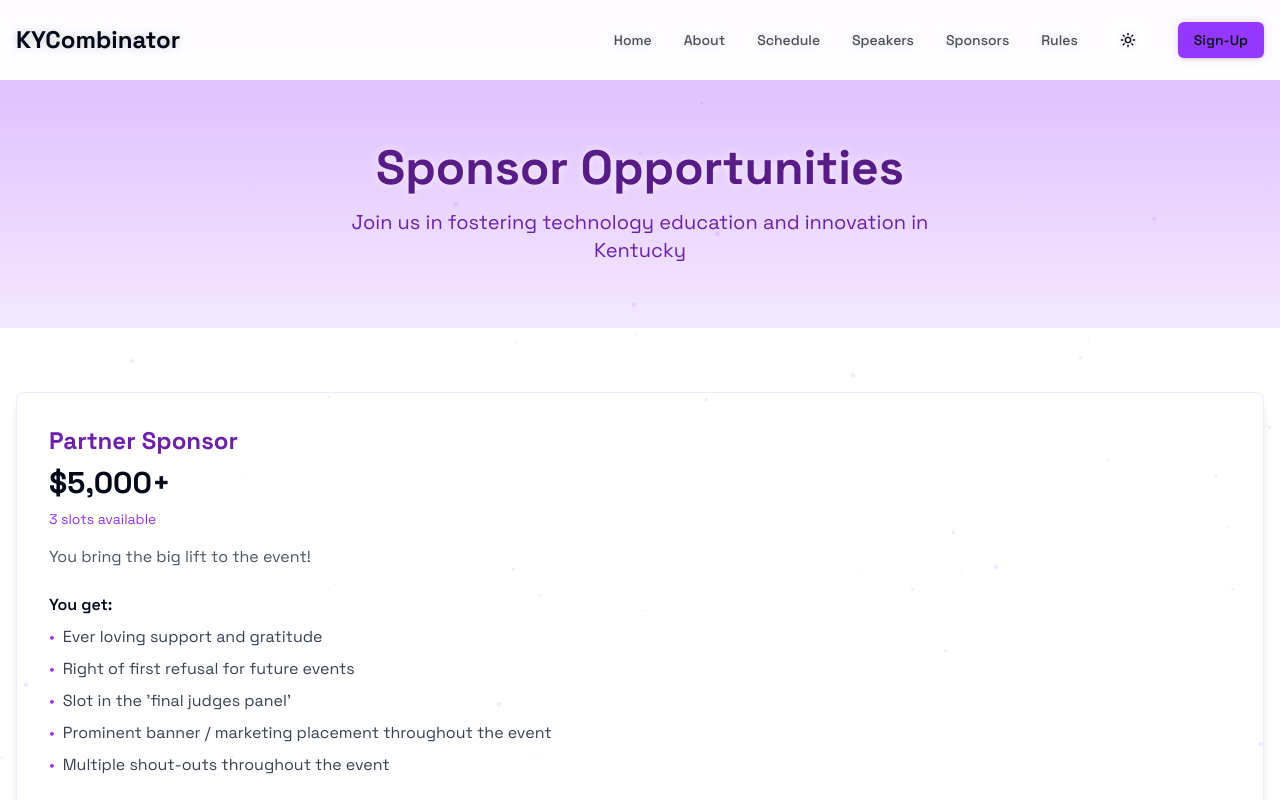
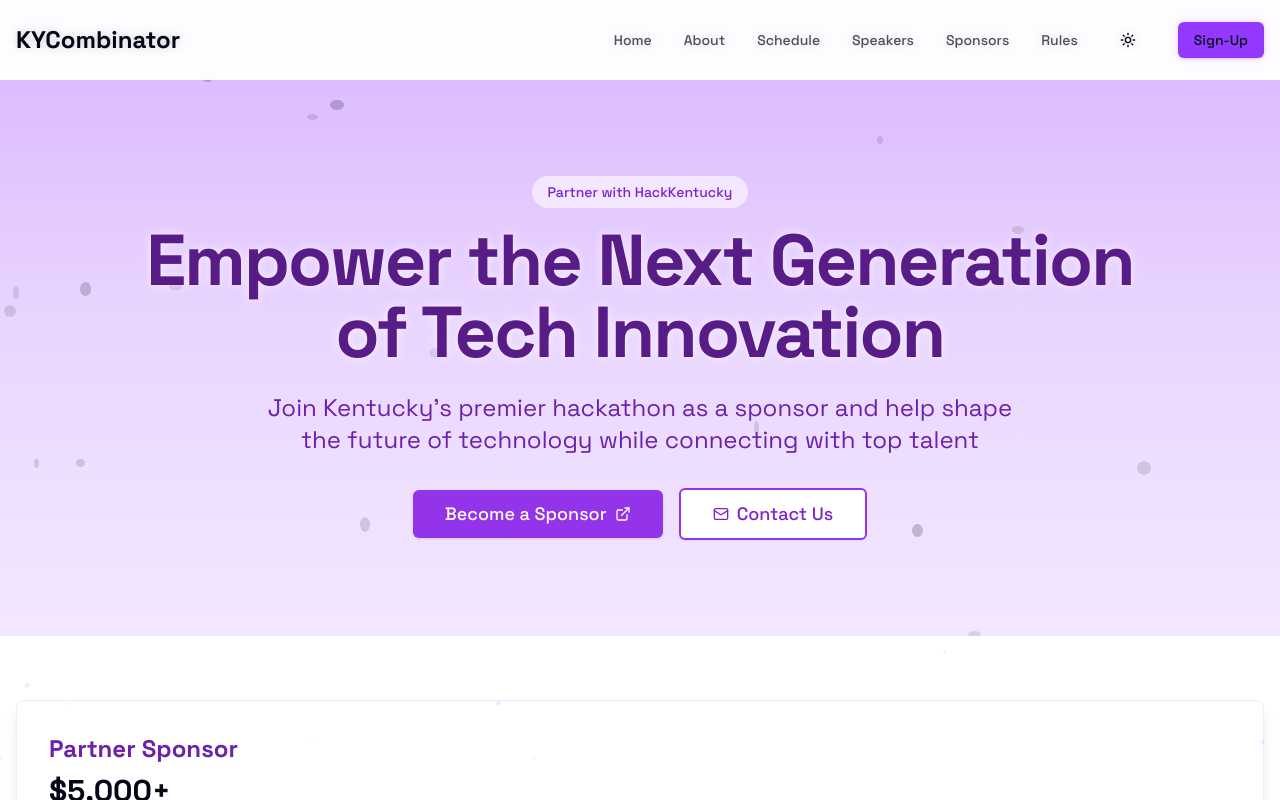
Before and after one commit to zaidbul/hackkentucky, a Next.js app: page /sponsor-opportunities in a window 1280 px wide. Shown: the top 800 px of the page. Built offline with nearby package versions, Linux system fonts and the light colour scheme.

Commit message:
add new sponsor opportunities page

```diff
--- a/src/app/sponsor-opportunities/page.tsx
+++ b/src/app/sponsor-opportunities/page.tsx
@@ -8,14 +8,60 @@ export default function SponsorOpportunities() {
   return (
     <main className="min-h-screen">
       <SiteHeader />
-      <div className="pt-20 bg-gradient-to-b from-purple-300 to-purple-100 dark:from-purple-700 dark:to-purple-900">
-        <div className="container mx-auto px-4 py-16 text-center">
-          <h1 className="text-4xl md:text-5xl font-bold mb-4 text-purple-900 dark:text-white glow">
-            Sponsor Opportunities
+      <div className="relative pt-20 bg-gradient-to-b from-purple-300 via-purple-200 to-purple-100 dark:from-purple-700 dark:via-purple-800 dark:to-purple-900 overflow-hidden">
+        {/* Animated background elements */}
+        <div className="absolute inset-0 opacity-20">
+          {[...Array(20)].map((_, i) => (
+            <div
+              key={i}
+              className="absolute animate-pulse"
+              style={{
+                left: `${Math.random() * 100}%`,
+                top: `${Math.random() * 100}%`,
+                width: `${Math.random() * 10 + 5}px`,
+                height: `${Math.random() * 10 + 5}px`,
+                backgroundColor: 'currentColor',
+                borderRadius: '50%',
+                animationDelay: `${Math.random() * 2}s`,
+                animationDuration: `${Math.random() * 3 + 2}s`
+              }}
+            />
+          ))}
+        </div>
+
+        <div className="container relative mx-auto px-4 py-24 text-center">
+          <span className="inline-block mb-4 px-4 py-1.5 bg-purple-100 dark:bg-purple-800 rounded-full text-purple-700 dark:text-purple-200 text-sm font-medium">
+            Partner with HackKentucky
+          </span>
+          <h1 className="text-5xl md:text-6xl lg:text-7xl font-bold mb-6 text-purple-900 dark:text-white glow tracking-tight">
+            Empower the Next Generation<br />of Tech Innovation
           </h1>
-          <p className="text-xl text-purple-800 dark:text-purple-200 max-w-2xl mx-auto">
-            Join us in fostering technology education and innovation in Kentucky
+          <p className="text-xl md:text-2xl text-purple-800 dark:text-purple-200 max-w-3xl mx-auto mb-8 leading-relaxed">
+            Join Kentucky's premier hackathon as a sponsor and help shape the future of technology while connecting with top talent
           </p>
+          <div className="flex flex-col sm:flex-row gap-4 justify-center items-center">
+            <Button
+              size="lg"
+              className="bg-purple-600 hover:bg-purple-700 text-white px-8 py-6 text-lg"
+              asChild
+            >
+              <Link href="https://kycombinator.typeform.com/sponsorhackky" className="flex items-center gap-2">
+                <span>Become a Sponsor</span>
+                <ExternalLink className="w-5 h-5" />
+              </Link>
+            </Button>
+            <Button
+              size="lg"
+              variant="outline"
+              className="border-2 border-purple-600 text-purple-700 dark:text-purple-200 hover:bg-purple-50 dark:hover:bg-purple-800/50 px-8 py-6 text-lg"
+              asChild
+            >
+              <a href="mailto:sponsor@hackkentucky.com" className="flex items-center gap-2">
+                <Mail className="w-5 h-5" />
+                <span>Contact Us</span>
+              </a>
+            </Button>
+          </div>
         </div>
       </div>
 
```
